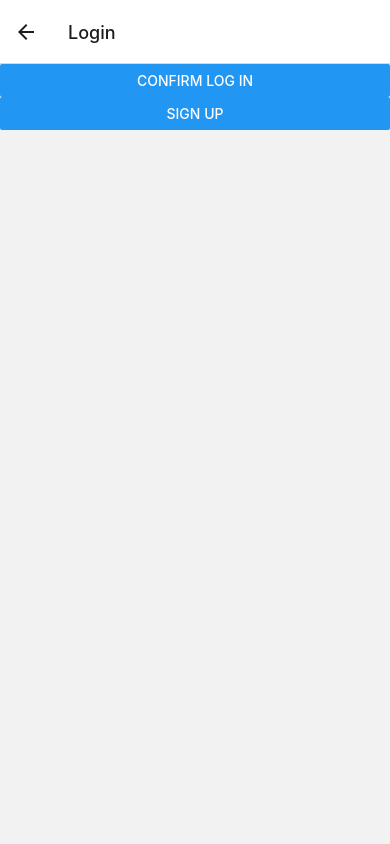
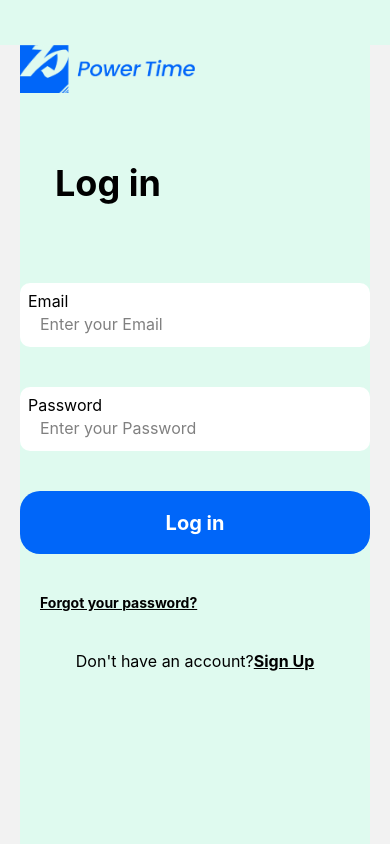
Before and after one commit to SWE-BARMJZ/PowerTime, a React Native app in the folder frontend/: screen /Login in a window 390 px wide. Built offline with nearby package versions, Linux system fonts and the light colour scheme.

Commit message:
PA-13 login page mobile done

```diff
--- a/frontend/App.js
+++ b/frontend/App.js
@@ -3,25 +3,41 @@ import { NavigationContainer } from '@react-navigation/native';
 import { createNativeStackNavigator } from '@react-navigation/native-stack';
 import { StatusBar } from 'expo-status-bar';
 import { View } from 'react-native';
+import { StyleSheet } from 'react-native';
+
 
 import { Home } from './Components/Home';
 import { Login } from './Components/Login';
 import { SignUp } from './Components/SignUp';
+import { PasswordRecovery } from './Components/PasswordRecovery';
+
 
 
 const Stack = createNativeStackNavigator();
 
 export default function App() {
   return (
-    <View style={{flex: 1}}>
+    <View style={{backgroundColor:'#dffaef',flex:1}}>
+      <View style={Styles.container}>
         <StatusBar style="dark" />
         <NavigationContainer>
-        <Stack.Navigator>
-          <Stack.Screen name="Home" component={Home}/>
+          <Stack.Navigator screenOptions={{headerShown: false}}>
             <Stack.Screen name="Login" component={Login} />
             <Stack.Screen name="Sign Up" component={SignUp} />
+            <Stack.Screen name="Password Recovery" component={PasswordRecovery} />
+            <Stack.Screen name="Home" component={Home}/>
           </Stack.Navigator>
         </NavigationContainer>
       </View>
+    </View>
+
   );
 }
+
+const Styles = StyleSheet.create({
+  container: {
+      marginTop: 45,
+      flex: 1,
+      backgroundColor:'#dffaef'
+  }
+});
--- a/frontend/Components/Login.js
+++ b/frontend/Components/Login.js
@@ -1,20 +1,186 @@
-import { Button,Text,View } from 'react-native';
+import {
+    Button,
+    Text,
+    View,
+    StyleSheet,
+    Image,
+    TextInput,
+    Pressable
+} from 'react-native';
+import React from 'react';
+
 
 export const Login = ({ navigation}) => {
     return (
-        <View>
-            <Button
-            title="Confirm Log in"
-            onPress={() =>
-                navigation.navigate('Home')
+        <View style={Styles.container}>
+            <Image
+                source={logoPath}
+                style={Styles.logo}
+            />
+            <View style={Styles.titleContainer}>
+                <Text
+                    style={Styles.title}
+                    adjustsFontSizeToFit
+                >
+                    Log in
+                </Text>
+            </View>
+            <MakeTextInput type={"Email"}/>
+            <MakeTextInput type={"Password"}/>
+            <Pressable
+                style={Styles.button}
+                onPress={() => checkCredentials(navigation)}
+            >
+                <Text style={Styles.buttonText}>Log in</Text>
+            </Pressable>
+            {/* <Button
+                title="Sign up"
+                onPress={() =>
+                    navigation.navigate('Sign Up')
             }
-            />
-            <Button
-            title="Sign up"
-            onPress={() =>
-                navigation.navigate('Sign Up')
-            }
+            /> */}
+            <Pressable
+                style={Styles.farLink}
+                onPress={() => forgotPassword(navigation)}>
+                <Text style={Styles.smallLink}>Forgot your password?</Text>
+            </Pressable>
+            <View style={Styles.lastLine}>
+                <Text style={{fontSize: 16}}>
+                    Don't have an account?
+                    <View style={Styles.inLineLink}>
+                    <Pressable
+                        onPress={() => goToSignUp(navigation)}
+                        >
+                        <Text style={Styles.mediumLink}>
+                            Sign Up
+                        </Text>
+                    </Pressable>
+                    </View>
+                </Text>
+            </View>
+        </View>
+    );
+};
+
+const Styles = StyleSheet.create({
+    container: {
+        marginHorizontal: 20,
+        flex: 1,
+        justifyContent: 'flex-start',
+        backgroundColor: "#dffaef"
+    },
+
+    logo: {
+        width: '50%',
+        height: '6%',
+        resizeMode: 'cover'
+    },
+
+    title: {
+        fontSize: 36,
+        fontWeight: 'bold',
+    },
+
+    titleContainer: {
+        width: '100%',
+        height: '20%',
+        justifyContent: 'center',
+        paddingHorizontal: '10%',
+        marginTop: 10
+    },
+
+    textBoxContainer: {
+        backgroundColor: 'white',
+        height: '8%',
+        marginVertical: 20,
+        borderRadius: 10,
+        padding: 5,
+    },
+
+    textBox: {
+        paddingHorizontal: 15,
+        fontSize: 16,
+    },
+
+    button: {
+        marginVertical: 20,
+        backgroundColor: '#0066F9',
+        borderRadius: 20,
+        alignItems: 'center',
+        justifyContent: 'center',
+        height : '8%'
+    },
+
+    buttonText: {
+        color: 'white',
+        fontSize: 20,
+        fontWeight: 'bold',
+    },
+
+    farLink: {
+        marginVertical: 20,
+        marginLeft: 20,
+        width: '50%'
+    },
+
+    lastLine: {
+        marginVertical: 20,
+        justifyContent: 'center',
+        alignItems: 'center',
+    },
+
+    smallLink: {
+        fontWeight: 'bold',
+        textDecorationLine: 'underline',
+        fontSize: 14
+    },
+
+    inLineLink: {
+    },
+
+    mediumLink: {
+        fontWeight: 'bold',
+        textDecorationLine: 'underline',
+        fontSize: 16
+    }
+
+});
+
+const logoPath = require('../assets/images/LOGO.png');
+
+function MakeTextInput(props) {
+    const [value, onChangeText] = React.useState('');
+
+    return (
+        <View style={Styles.textBoxContainer}>
+            <Text style={{fontSize:16,margin:3}}>{props.type}</Text>
+            <TextInput
+                style={Styles.textBox}
+                placeholder={'Enter your ' + props.type}
+                placeholderTextColor={'gray'}
+                secureTextEntry={props.type==='Password'}
+                onChangeText={text => {
+                    onChangeText(text)
+                    console.log(props.type + ": " + text)
+                    }
+                }
+                value={value}
             />
         </View>
     );
-};
+  }
+
+function checkCredentials(navigation){
+    //TODO
+    //IF CREDENTIALS VALID
+    navigation.navigate('Home')
+}
+
+function forgotPassword(navigation){
+    navigation.navigate('Password Recovery')
+}
+
+function goToSignUp(navigation){
+    navigation.navigate('Sign Up')
+
+}
--- /dev/null
+++ b/frontend/Components/PasswordRecovery.js
@@ -0,0 +1,26 @@
+import {
+    Button,
+    Text,
+    View,
+    StyleSheet,
+    Image,
+    TextInput,
+    Pressable
+} from 'react-native';
+import React from 'react';
+
+
+export const PasswordRecovery = ({ navigation}) => {
+    return (
+        <View>
+        <Text>Sorry for your loss 😢</Text>
+        <Button
+        title="Back to login"
+        onPress={() =>
+            navigation.navigate('Login')
+        }
+        />
+    </View>
+    );
+
+}
--- a/frontend/app.json
+++ b/frontend/app.json
@@ -9,7 +9,7 @@
     "splash": {
       "image": "./assets/splash.png",
       "resizeMode": "contain",
-      "backgroundColor": "#ffffff"
+      "backgroundColor": "#dffaef"
     },
     "updates": {
       "fallbackToCacheTimeout": 0
```
Also changed, not shown: frontend/assets/Images/LOGO.png (added). Lines whose indentation alone changed are shown as unchanged.
